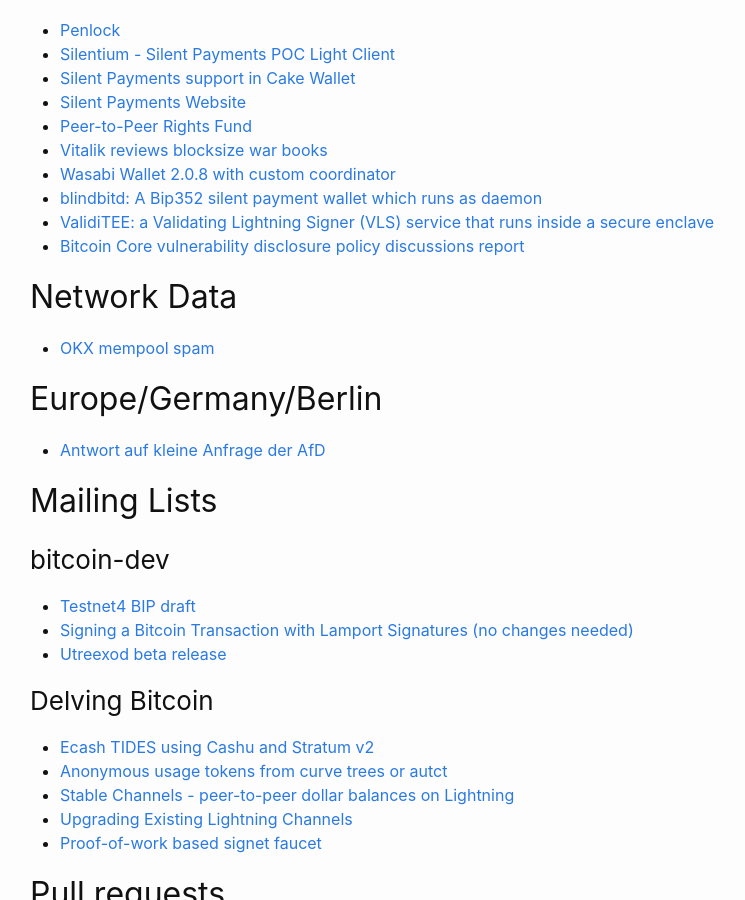
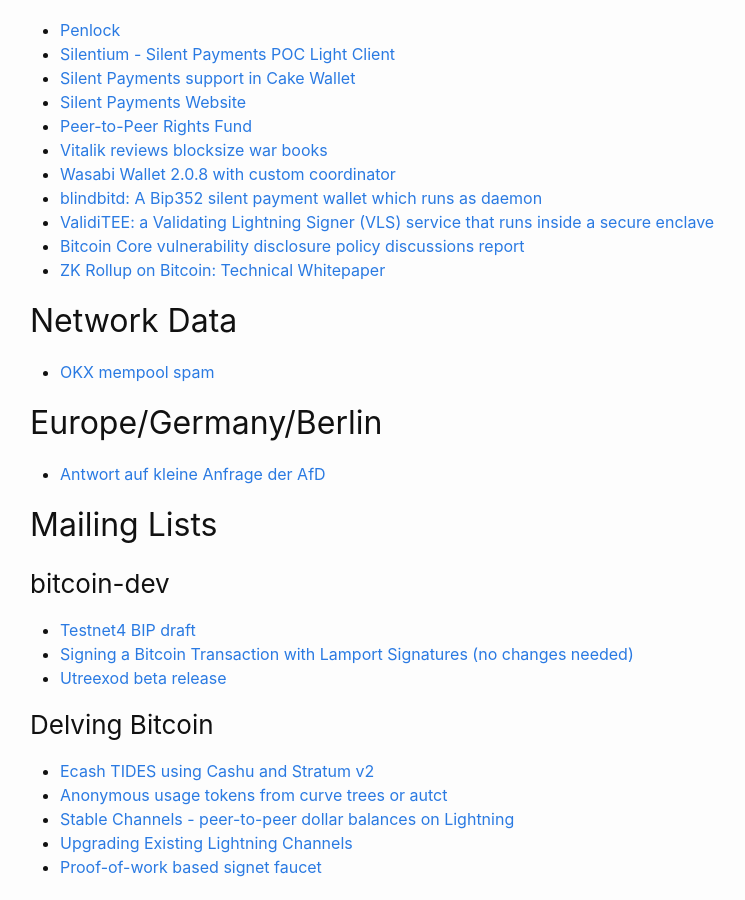
Before and after one commit to fjahr/bitdevsberlin, a Jekyll site: the page built from _posts/2024-06-09-socratic-seminar-56.md, in a window 1280 px wide and 900 px high, scrolled down 617 px. Shown: the whole window, without its empty margins (240-985 px from the left). Built offline with Jekyll 4.4.1, drawn with Linux system fonts in a browser that asks for light colours.

Commit message:
Update 2024-06-09-socratic-seminar-56.md

```diff
--- a/_posts/2024-06-09-socratic-seminar-56.md
+++ b/_posts/2024-06-09-socratic-seminar-56.md
@@ -31,6 +31,7 @@ Thanks to [Ordimint](https://ordimint.com) for sponsoring food and drinks for th
 - [blindbitd: A Bip352 silent payment wallet which runs as daemon](https://github.com/setavenger/blindbitd)
 - [ValidiTEE: a Validating Lightning Signer (VLS) service that runs inside a secure enclave](https://github.com/msgilligan/ValidiTEE)
 - [Bitcoin Core vulnerability disclosure policy discussions report](https://gist.github.com/darosior/eb71638f20968f0dc896c4261a127be6)
+- [ZK Rollup on Bitcoin: Technical Whitepaper](https://github.com/alpenlabs/Technical-Whitepaper/blob/main/whitepaper_v085.pdf)
 
 ## Network Data
 
```
